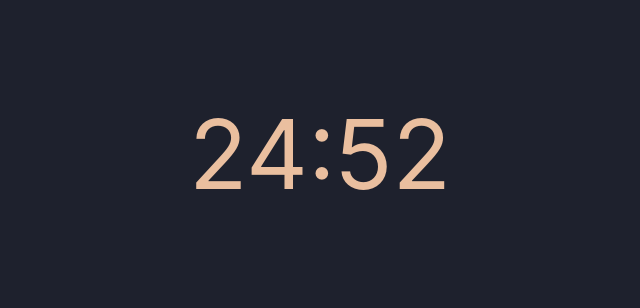
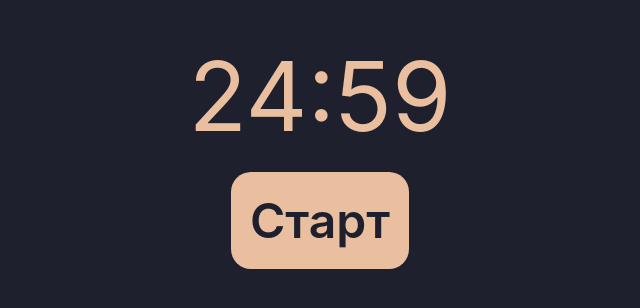
Before and after one commit to ArchyDevUa/infinity_pomadoro_tracker, a React (Create React App) app: page / in a window 1280 px wide. Shown: the part 246-554 px from the top of the page, without its empty margins (320-960 px from the left). Built offline with nearby package versions, Linux system fonts and the light colour scheme.

Commit message:
add button

```diff
--- a/public/index.html
+++ b/public/index.html
@@ -24,7 +24,7 @@
       work correctly both with client-side routing and a non-root public URL.
       Learn how to configure a non-root public URL by running `npm run build`.
     -->
-    <title>React App</title>
+    <title>Pomadoro Tracker</title>
   </head>
   <body>
     <noscript>You need to enable JavaScript to run this app.</noscript>
--- a/src/App.css
+++ b/src/App.css
@@ -63,3 +63,30 @@ body{
   min-height: 1.3em;
   margin-bottom: 0.5em;
 }
+
+button {
+  position: relative;
+  display: inline-block;
+  cursor: pointer;
+  outline: none;
+  border: 0;
+  vertical-align: middle;
+  text-decoration: none;
+  font-size: inherit;
+  font-family: inherit;
+}
+button.btn {
+  font-size:0.5em;
+  font-weight: 600;
+  color: #1e212d;
+  padding:0.4em;
+  background: #eabf9f;
+  border: none;
+  border-radius: 20px;
+  transition: transform 0.15s;
+  transform-style: preserve-3d;
+}
+
+button.btn:active {
+  transform: translate(0em, 0.3em);
+}
--- a/src/Pomadoro.js
+++ b/src/Pomadoro.js
@@ -4,10 +4,12 @@ function Pomadoro() {
     const [minutes,setMinutes] = useState(24);
     const [seconds,setSeconds] = useState(59);
     const [displayMessage,setDisplayMessage] = useState(false);
+    const [isPause,setIsPause] = useState(false)
 
     useEffect(() => {
         let interval = setInterval(()=>{
             clearInterval(interval)
+            if(isPause === true){
                 if(seconds === 0){
                     if(minutes !== 0){
                         setSeconds(59)
@@ -22,8 +24,14 @@ function Pomadoro() {
                 }else{
                     setSeconds(seconds - 1)
                 }
+            }
         },1000)
-    }, [seconds])
+        console.log('some blabla lbs')
+    }, [seconds,isPause])
+
+    function changePause(){
+        setIsPause(!isPause)
+    }
 
     const timerMinutes = minutes < 10 ? `0${minutes}` : minutes;
     const timerSeconds = seconds < 10 ? `0${seconds}` : seconds;
@@ -32,6 +40,12 @@ function Pomadoro() {
     <div className='pomadoro'>
         {displayMessage && (<div className="message">Время на перерыв, новая сессия начнется через</div>)}
         <div className="timer">{timerMinutes}:{timerSeconds}</div>
+        <button
+            className="btn"
+            onClick={()=> changePause()}>
+                {isPause ? ('Пауза') : ('Старт')}
+
+        </button>
     </div>
   )
 }
```
Lines whose indentation alone changed are shown as unchanged.
